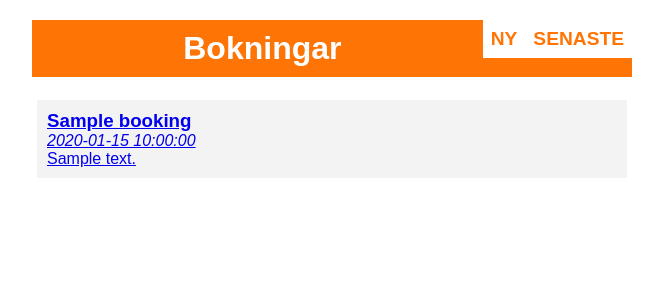
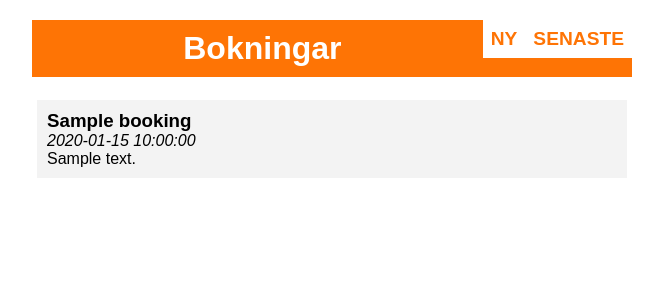
Before and after one commit to Asplund-Samuelsson/book, a Flask app: template templates/index.html in a window 1280 px wide. Shown: the top 300 px of the page, without its empty margins (308-971 px from the left). Run offline with Flask 3, Linux system fonts and the light colour scheme; the template is opened without the code that fills it: most values are stand-ins (such as "Sample title", 1, 10 or a date in 2020).

Commit message:
Make latest bookings list less messy

```diff
--- a/templates/index.html
+++ b/templates/index.html
@@ -4,7 +4,7 @@
 <h1>{% block title %} Bokningar {% endblock %}</h1>
 <br>
   {% for booking in bookings %}
-  <a href="{{ url_for('show', booking_id=booking['booking_id']) }}">
+  <a style="text-decoration: none; color: black;" href="{{ url_for('show', booking_id=booking['booking_id']) }}">
     <div class='booking'>
       <h3>{{ booking['title'] }}</h3>
       <p><i>{{ booking['time_created'] }}</i></p>
```
